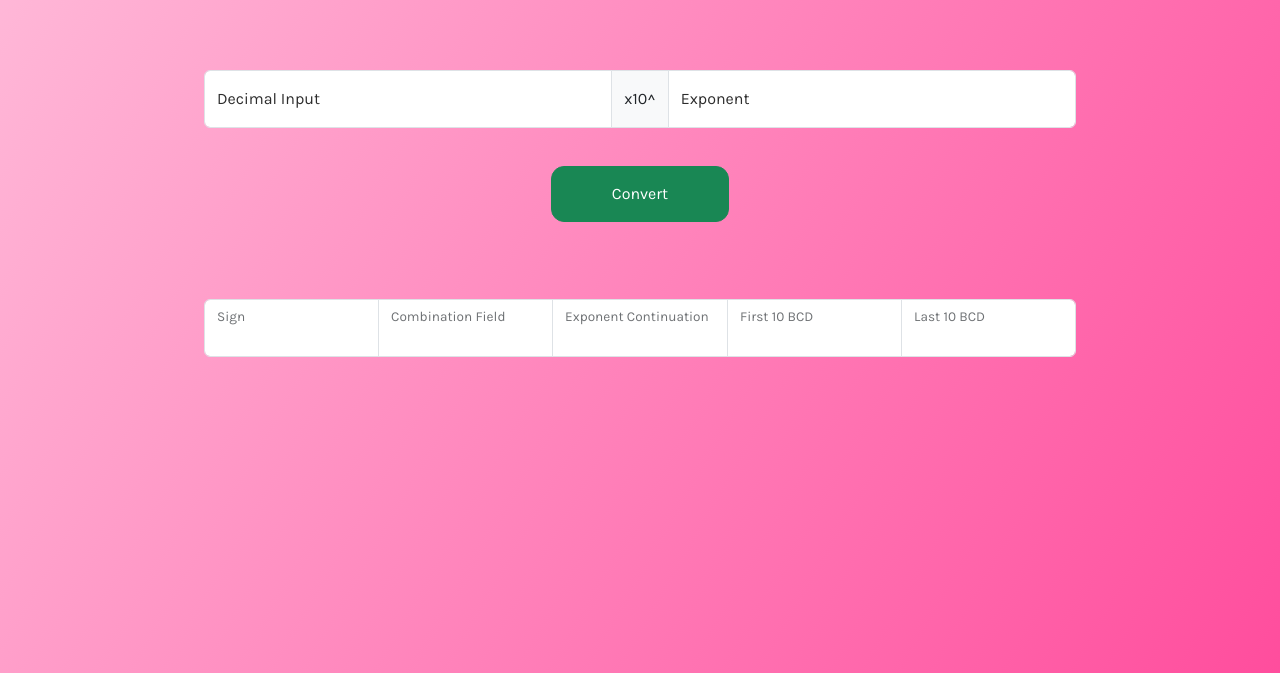
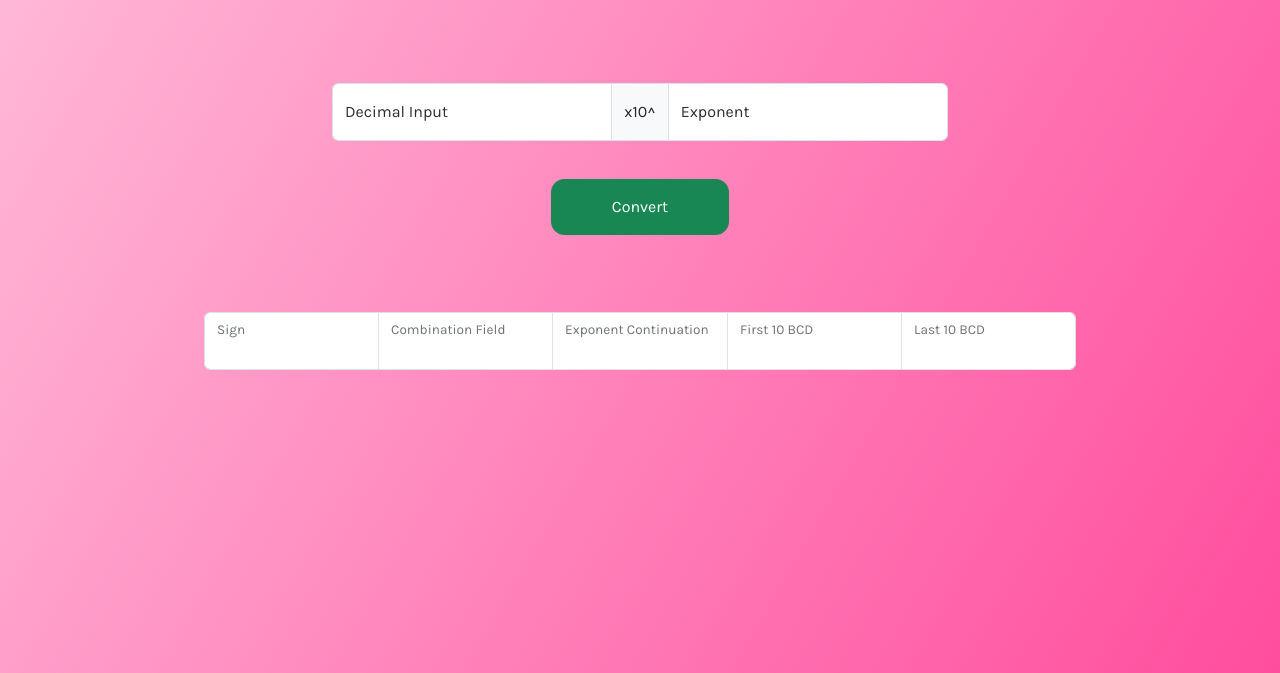
Before and after one commit to CSARCH2-07/CSARCH2SimulationProject, a plain HTML site: page index.html in a window 1280 px wide. Shown: the part 127-800 px from the top of the page. Drawn offline with nearby package versions, Linux system fonts and the light colour scheme.

Commit message:
Update index.html

```diff
--- a/index.html
+++ b/index.html
@@ -12,7 +12,9 @@
     </head>
     <body>
         <script src="https://cdn.jsdelivr.net/npm/bootstrap@5.3.0-alpha2/dist/js/bootstrap.bundle.min.js" integrity="sha384-qKXV1j0HvMUeCBQ+QVp7JcfGl760yU08IQ+GpUo5hlbpg51QRiuqHAJz8+BrxE/N" crossorigin="anonymous"></script>
+        <script>
 
+        </script>
         <style>
             body{
                 background-image: linear-gradient(120deg,#ffbcda,#ff4d9d);
@@ -37,9 +39,9 @@
                 IEEE-754 Decimal-32 Floating-Point Converter
             </h1>
         </div>
-        <div class="container-fluid align-content-center" style="margin: 6vw 0 2vw 0;">
+        <div class="container-fluid align-content-center" style="margin: 7vw 0 2vw 0;">
             <form>
-                <div class="input-group mb-3">
+                <div class="input-group mb-3" style="padding-left: 25vw; padding-right: 25vw;">
                     <div class="form-floating">
                         <input type="text" class="form-control" id="floatingInputGroup1" placeholder="1.234567">
                         <label for="floatingInputGroup1">Decimal Input</label>
```
